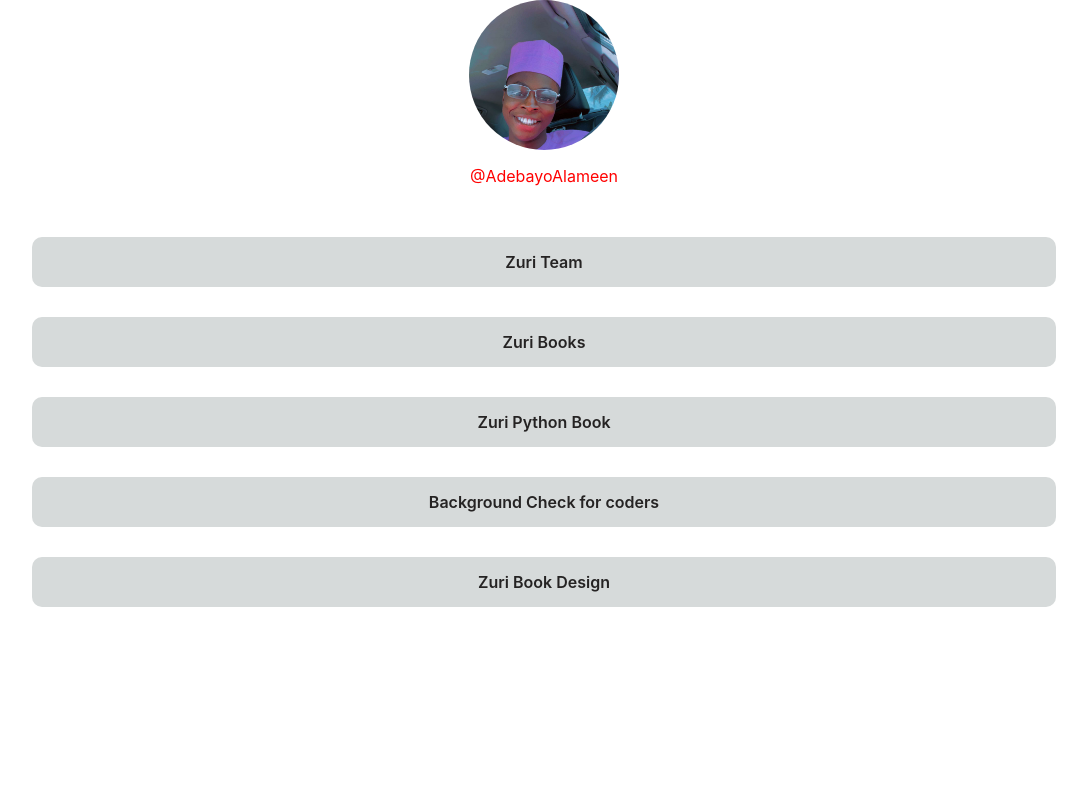
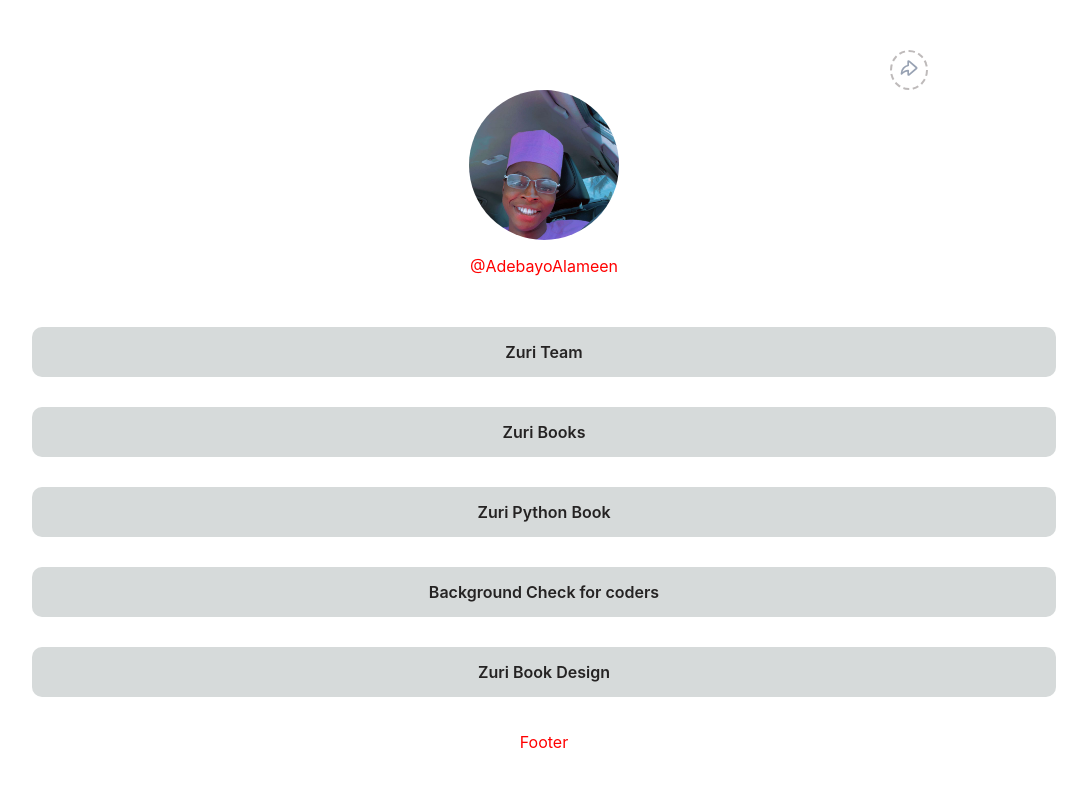
Before and after one commit to alamadrid01/learning, a React (Create React App) app: page / in a window 1280 px wide. Shown: the top 786 px of the page, without its empty margins (96-1183 px from the left). Built offline with nearby package versions, Linux system fonts and the light colour scheme.

Commit message:
Creating and styling of the header component

```diff
--- a/src/components/Link-tree/link.scss
+++ b/src/components/Link-tree/link.scss
@@ -1,3 +1,4 @@
+
 .linkTree{
     margin: 35px 0;
     display: flex;
--- /dev/null
+++ b/src/components/footer/Footer.js
@@ -0,0 +1,14 @@
+import React from 'react'
+import './footer.scss'
+
+function Footer() {
+  return (
+    <div>
+      <footer>
+        Footer
+      </footer>
+    </div>
+  )
+}
+
+export default Footer
--- /dev/null
+++ b/src/components/header/Header.js
@@ -0,0 +1,17 @@
+import React from 'react';
+import './header.scss';
+import arrow from './arrow.svg';
+
+function Header() {
+  return (
+    <div>
+      <header>
+        <div className="arrow">
+            <img src={arrow} alt="arrow" />
+        </div>
+      </header>
+    </div>
+  )
+}
+
+export default Header
--- /dev/null
+++ b/src/components/header/header.scss
@@ -0,0 +1,11 @@
+header{
+    display: flex;
+    justify-content: right;
+    padding-right: 20%;
+
+    .arrow{
+        border: 2px dashed rgba(180, 176, 176, 0.863);
+        border-radius: 50%;
+        padding: 8px;
+    }
+}
--- a/src/pages/Homepage.js
+++ b/src/pages/Homepage.js
@@ -1,4 +1,6 @@
 import React from 'react'
+import Footer from '../components/footer/Footer'
+import Header from '../components/header/Header'
 import Link from '../components/Link-tree/Link'
 import Profile from '../components/profile/Profile'
 import './homepage.scss'
@@ -7,8 +9,10 @@
   return (
     <div>
       <div className="homepage">
+        <Header />
         <Profile/>
         <Link />
+        <Footer />
       </div>
     </div>
   )
--- a/src/pages/homepage.scss
+++ b/src/pages/homepage.scss
@@ -1,3 +1,4 @@
 .homepage{
     color: red;
+    padding: 50px 0;
 }
```
Also changed, not shown: src/components/footer/footer.scss (added), src/components/header/arrow.svg (added).
